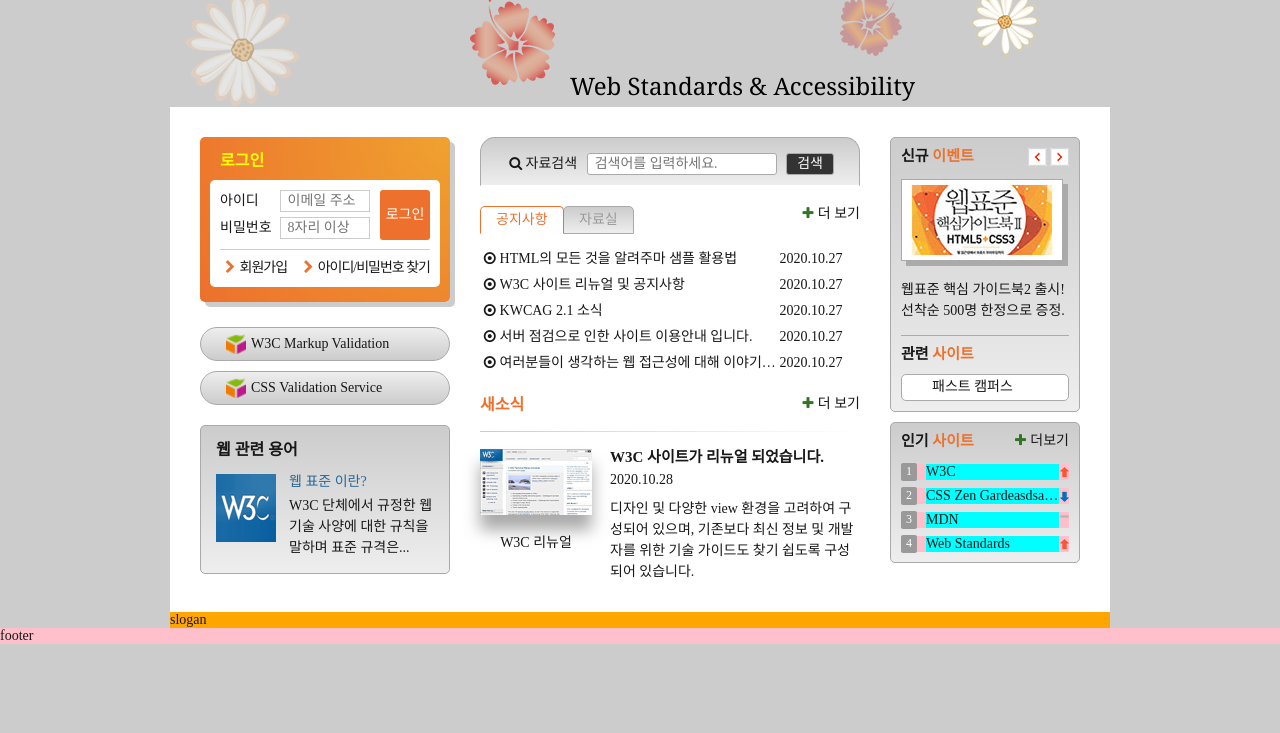
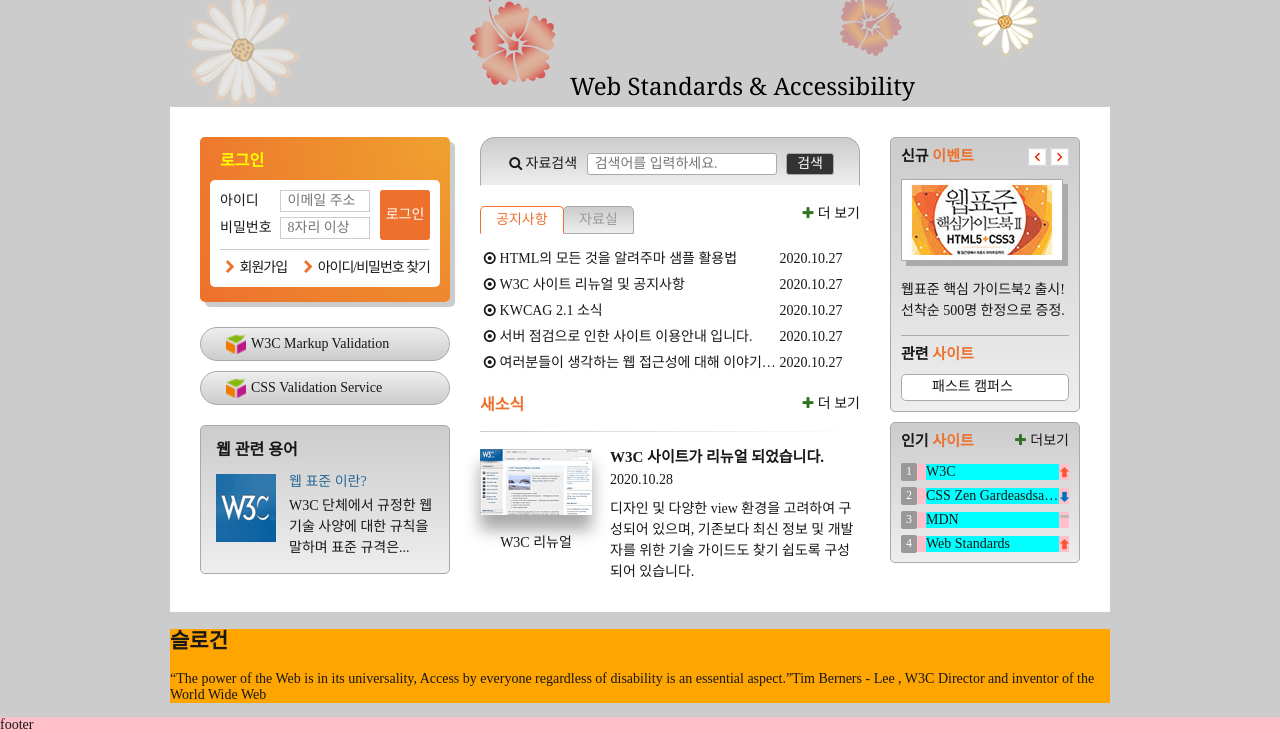
Before and after one commit to hyorard-b/FDS18-fixed-layout, a plain HTML site: page index.html in a window 1280 px wide. Shown: the part 137-870 px from the top of the page. Before the commit the page ends 800 px from the top, so only its background shows below. Drawn offline with nearby package versions, Linux system fonts and the light colour scheme; a web font is replaced by a local one.

Commit message:
style: Mark Up Slogan

```diff
--- a/index.html
+++ b/index.html
@@ -318,7 +318,15 @@
       </section>
     </div>
   </main>
-  <div class="slogan inner">slogan</div>
+  <article class="slogan inner">
+    <h2 class="slogan-heading" title="웹카페에서웹표준을">슬로건</h2>
+    <p class="slogan-brief">
+      <q cite="https://w3.org/WAI/">The power of the Web is in its universality, Access by everyone regardless of disability is an essential aspect.</q>Tim Berners - Lee , W3C Director and inventor of the World Wide Web
+    </p>
+    <footer class="a11y-hidden">
+      출처 : W3C, http://w3.org/WAI/
+    </footer>
+  </article>
   <footer class="footer">
     <div class="footer-wrapper">footer</div>
   </footer>
```
